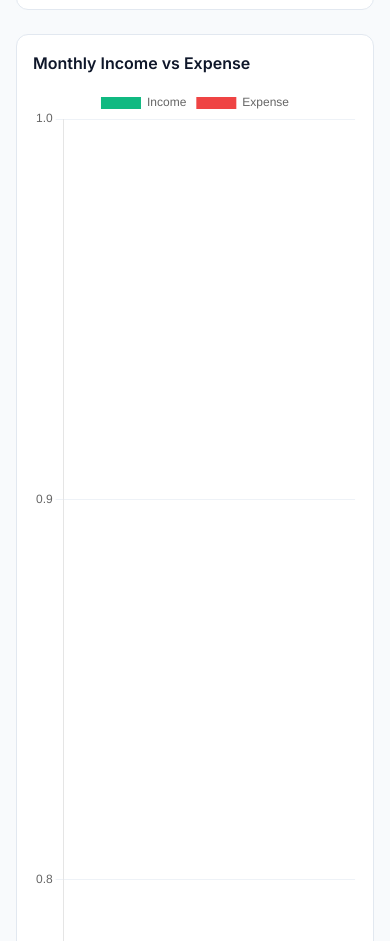
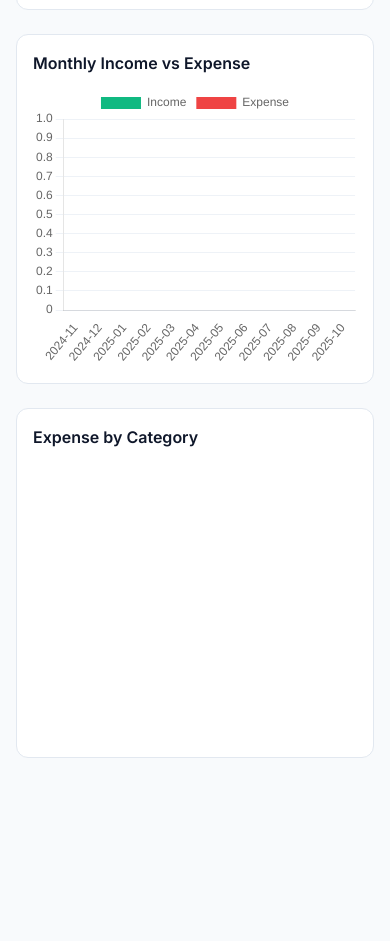
Before and after one commit to rvhrakotonaina-tech/money-tracker, a plain HTML site: page index.html in a window 390 px wide. Shown: the part 829-1770 px from the top of the page. After the commit the page ends 1611 px from the top, so only its background shows below. Drawn offline with nearby package versions, Linux system fonts and the light colour scheme.

Commit message:
Update chart canvas elements for responsiveness

```diff
--- a/index.html
+++ b/index.html
@@ -129,11 +129,15 @@
       <aside class="space-y-6">
         <div class="bg-white border border-slate-200 rounded-xl p-4">
           <h2 class="font-semibold mb-3">Monthly Income vs Expense</h2>
-          <canvas id="monthlyChart" height="220"></canvas>
+          <div class="relative h-[280px]">
+            <canvas id="monthlyChart" class="!w-full !h-full"></canvas>
+          </div>
         </div>
         <div class="bg-white border border-slate-200 rounded-xl p-4">
           <h2 class="font-semibold mb-3">Expense by Category</h2>
-          <canvas id="categoryChart" height="220"></canvas>
+          <div class="relative h-[280px]">
+            <canvas id="categoryChart" class="!w-full !h-full"></canvas>
+          </div>
         </div>
       </aside>
     </main>
```
